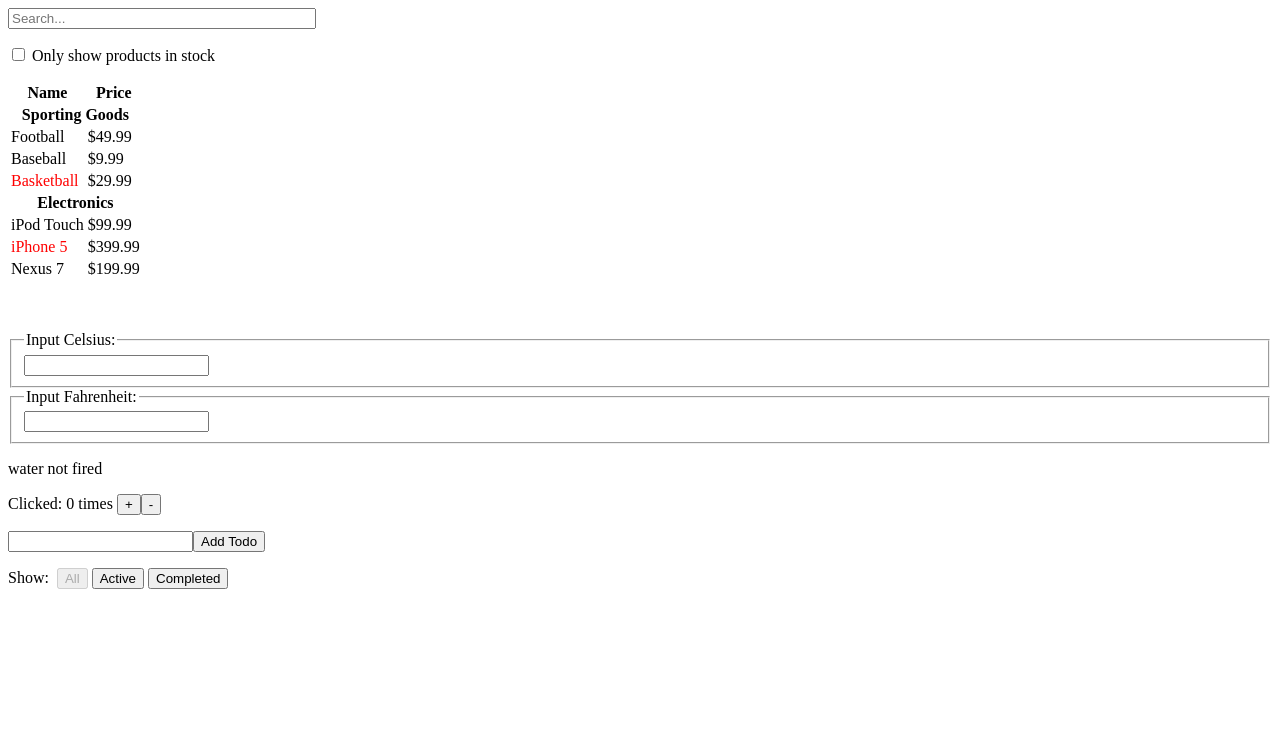
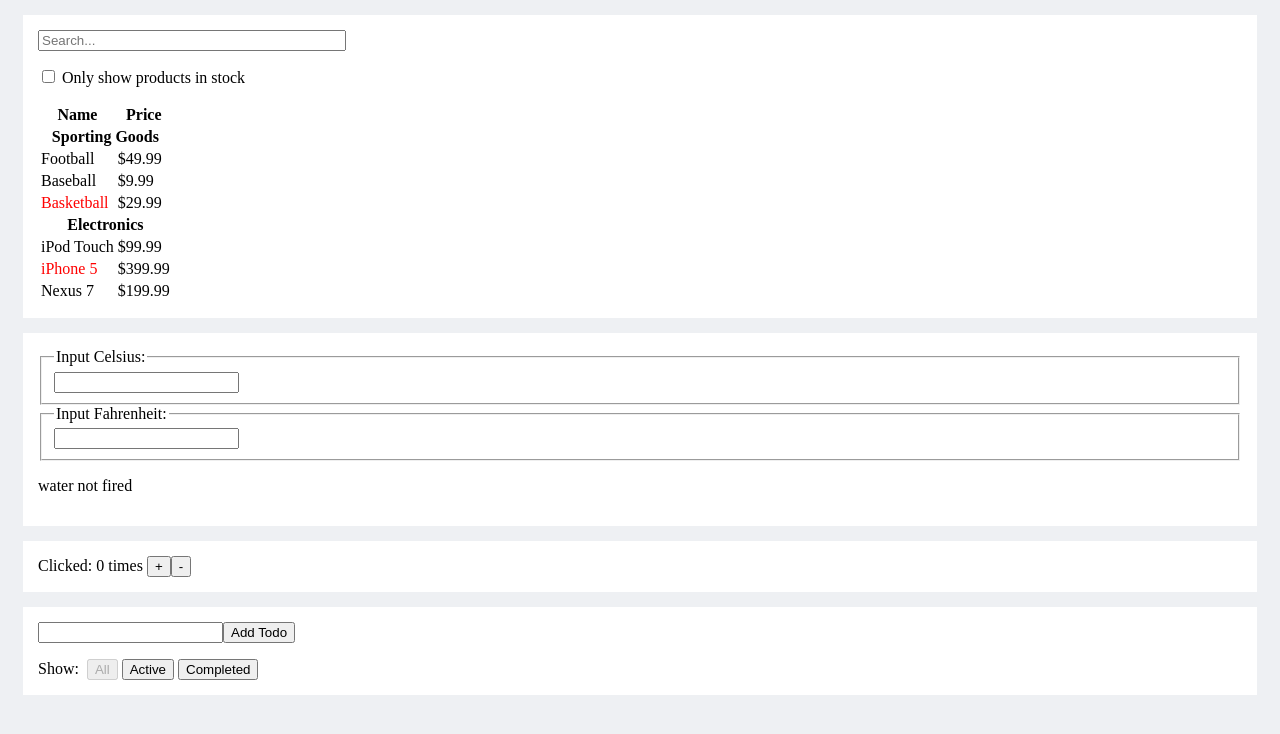
Before and after one commit to luisxiaomai/React_Development_Test_Study, a React app: page / in a window 1280 px wide. Shown: the top 734 px of the page. Built offline with nearby package versions, Linux system fonts and the light colour scheme.

Commit message:
css adopt

```diff
--- a/src/App.js
+++ b/src/App.js
@@ -14,7 +14,7 @@ class App extends Component {
         <FilterableProductTable products={this.props.products} />
         <Calculator />
         <CounterContainer />
-        <div>
+        <div style={{ backgroundColor: 'white', padding: 15, margin: 15}}>
           <AddTodo />
           <VisibleTodoList />
           <Footer />
--- a/src/components/Calculator.css
+++ b/src/components/Calculator.css
@@ -1,3 +1,5 @@
 :global(.calculator){
-    margin-top:50px;
+    background-color: #fff;
+    padding:15px;
+    margin:15px
 }
--- a/src/components/Calculator.js
+++ b/src/components/Calculator.js
@@ -65,7 +65,7 @@ import {toCelsius,toFahrenheit,tryConvert} from './../utils/Utils'
       const celsius = scale === "f" ? tryConvert(temperature,toCelsius):temperature;
       const fahrenheit = scale === "c" ? tryConvert(temperature,toFahrenheit):temperature;
       return (
-        <div className="calculator">
+        <div className="calculator" >
           <TemperatureInput scale="c" temperature={celsius} onTemperatureChange={this.handleCelsiusChange} />
           <TemperatureInput scale="f" temperature={fahrenheit} onTemperatureChange={this.handleFahrenheitChange} />
           <BoilingVerdict celsius={parseFloat(celsius)} />
--- a/src/components/Counter.js
+++ b/src/components/Counter.js
@@ -8,7 +8,7 @@ class Counter extends Component {
     render(){
         const {counter, increment, decrement} = this.props; //destructuring
         return (
-            <p>
+            <p style={{ backgroundColor: 'white', padding: 15, margin: 15}}>
                 Clicked: {counter} times
                 {' '}
                 <button onClick={increment}>
--- a/src/components/FilterableProductTable.js
+++ b/src/components/FilterableProductTable.js
@@ -116,7 +116,7 @@ export default class FilterableProductTable extends React.Component {
     }
     render() {
         return (
-            <div>
+            <div style={{ backgroundColor: 'white', padding: 15, margin: 15}}>
                 <SearchBar
                     filterText={this.state.filterText}
                     inStockOnly={this.state.inStockOnly}
--- a/template.html
+++ b/template.html
@@ -3,6 +3,11 @@
   <head>
     <meta charset="UTF-8">
     <title>React Demo</title>
+    <style>
+      html {
+        background-color: #eef0f3;
+      }
+    </style>
   </head>
   <body>
     <div id="app"></div>
```
